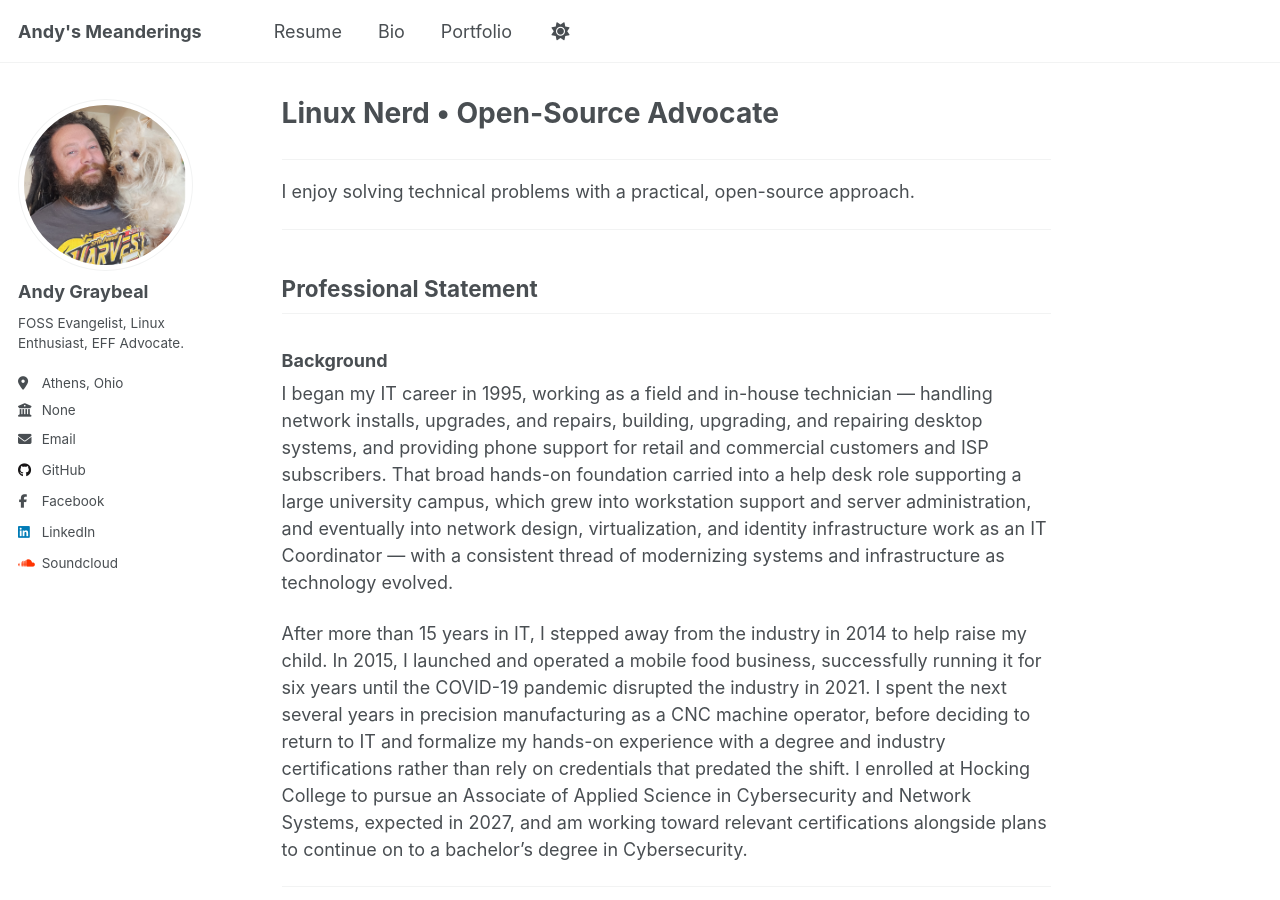
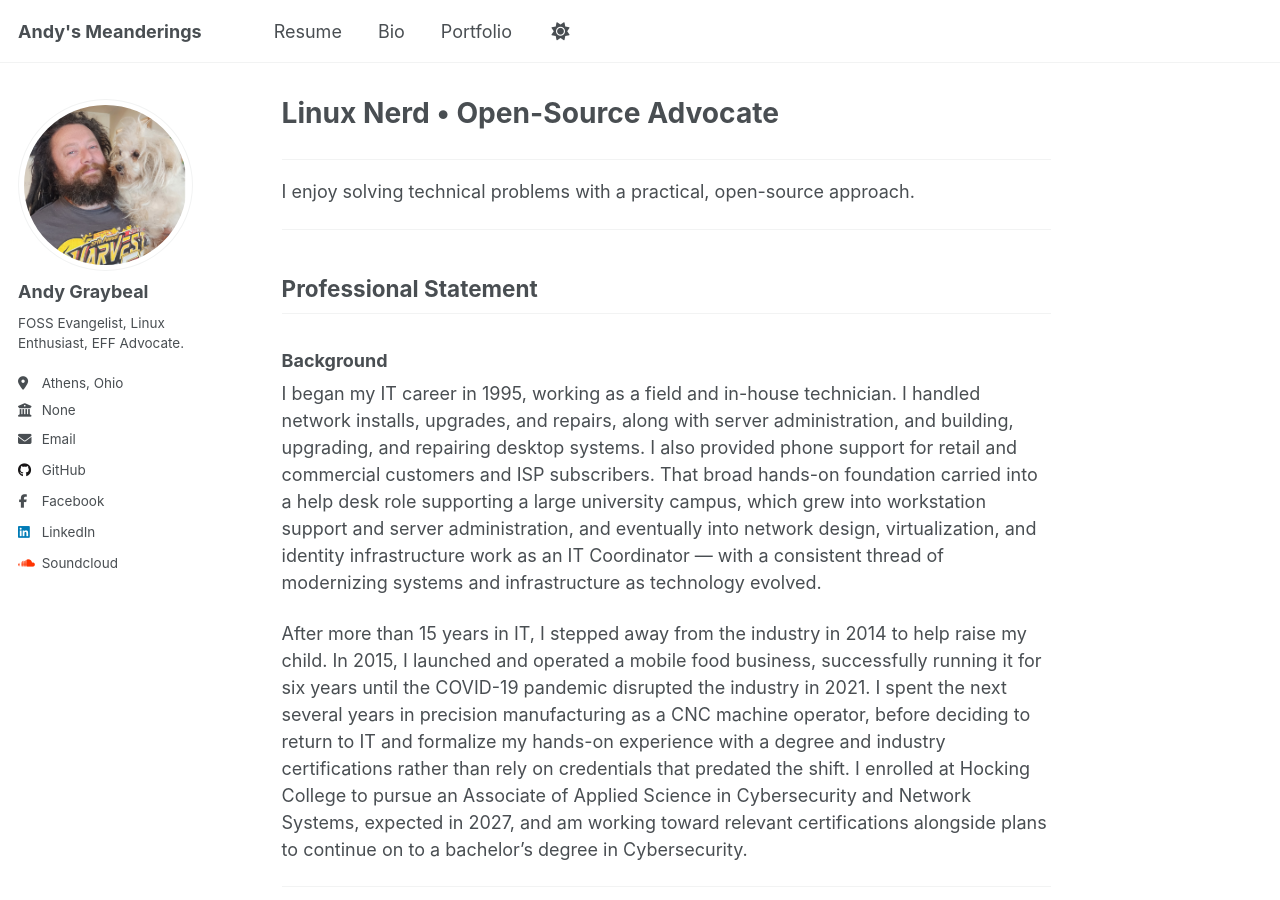
Before and after one commit to andy-graybeal/andy-graybeal.github.io, a Jekyll site: the page built from _pages/about.md, in a window 1280 px wide and 900 px high. Built offline with Jekyll 4.4.1, drawn with Linux system fonts in a browser that asks for light colours; a script that is not in the unit is left out.

Commit message:
Improve clarity in background section of about.md
Revised the background section for clarity and readability.

```diff
--- a/_pages/about.md
+++ b/_pages/about.md
@@ -65,7 +65,7 @@ I enjoy solving technical problems with a practical, open-source approach.
 
 ### Background
 
-I began my IT career in 1995, working as a field and in-house technician — handling network installs, upgrades, and repairs, building, upgrading, and repairing desktop systems, and providing phone support for retail and commercial customers and ISP subscribers. That broad hands-on foundation carried into a help desk role supporting a large university campus, which grew into workstation support and server administration, and eventually into network design, virtualization, and identity infrastructure work as an IT Coordinator — with a consistent thread of modernizing systems and infrastructure as technology evolved.
+I began my IT career in 1995, working as a field and in-house technician. I handled network installs, upgrades, and repairs, along with server administration, and building, upgrading, and repairing desktop systems. I also provided phone support for retail and commercial customers and ISP subscribers. That broad hands-on foundation carried into a help desk role supporting a large university campus, which grew into workstation support and server administration, and eventually into network design, virtualization, and identity infrastructure work as an IT Coordinator — with a consistent thread of modernizing systems and infrastructure as technology evolved.
 
 After more than 15 years in IT, I stepped away from the industry in 2014 to help raise my child. In 2015, I launched and operated a mobile food business, successfully running it for six years until the COVID-19 pandemic disrupted the industry in 2021. I spent the next several years in precision manufacturing as a CNC machine operator, before deciding to return to IT and formalize my hands-on experience with a degree and industry certifications rather than rely on credentials that predated the shift. I enrolled at Hocking College to pursue an Associate of Applied Science in Cybersecurity and Network Systems, expected in 2027, and am working toward relevant certifications alongside plans to continue on to a bachelor's degree in Cybersecurity.
 
```
